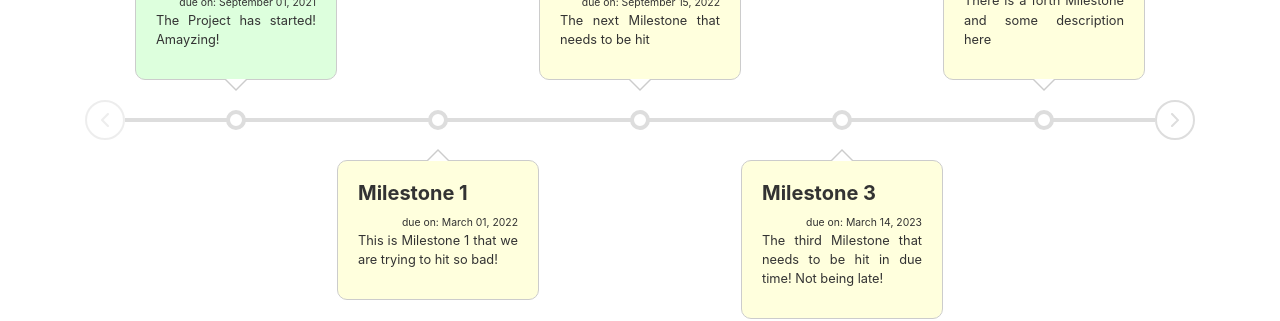
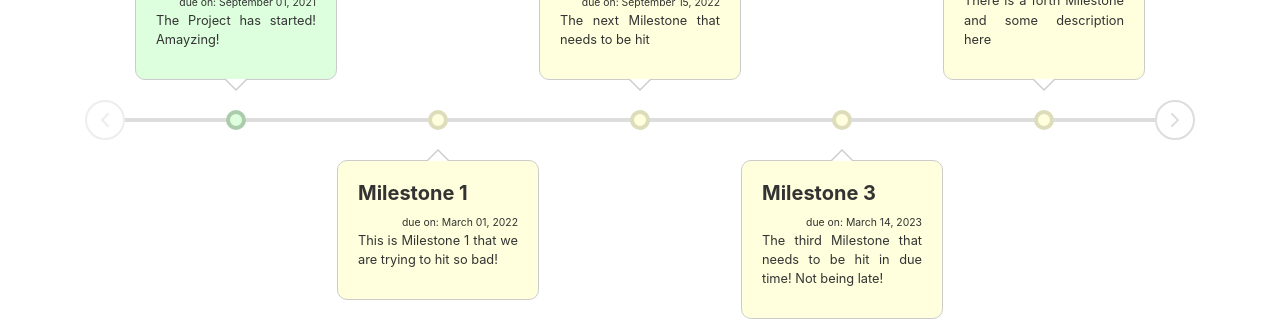
Before and after one commit to NC3-LU/coral-project, a Jekyll site: the page built from blog.md, in a window 1280 px wide. Shown: the part 299-620 px from the top of the page. Built offline with Jekyll 4.4.1, drawn with Linux system fonts in a browser that asks for light colours; nearby versions of some CDN libraries.

Commit message:
cleaned up the color for the timeline - anchor points now in the same color too

```diff
--- a/_layouts/blog.html
+++ b/_layouts/blog.html
@@ -9,13 +9,19 @@ title: Progress Updates
     <div class="timeline__wrap">
     <div class="timeline__items">
         {% for milestone in site.data.timeline %}
-        <div class="timeline__item">
-            {% assign backgroundcolor = "#FFFFDD" %}
-            {% if milestone.done %}
-                {% assign backgroundcolor = "#DDFFDD" %}
 
-            {% endif %}
-        <div class="timeline__content" style="background-color: {{ backgroundcolor }};">
+        {% if milestone.done %}
+            <div class="timeline__item timeline__item__done">
+        {% else %}
+            <div class="timeline__item timeline__item__not">
+        {% endif %}
+
+
+        {% if milestone.done %}
+            <div class="timeline__content timeline__content__done">
+        {% else %}
+            <div class="timeline__content timeline__content__not">
+        {% endif %}
             <h2>{{ milestone.title }}</h2>
             <div style="width: 100%; text-align: right; font-size: 0.65em;">due on: {{ milestone.date | date: '%B %d, %Y' }}</div>
             <p style="font-size: 0.8em; text-align: justify;">{{ milestone.description }}</p>
--- a/_layouts/default.html
+++ b/_layouts/default.html
@@ -15,7 +15,7 @@
 <link rel="stylesheet" href="https://stackpath.bootstrapcdn.com/bootstrap/4.1.3/css/bootstrap.min.css" integrity="sha384-MCw98/SFnGE8fJT3GXwEOngsV7Zt27NXFoaoApmYm81iuXoPkFOJwJ8ERdknLPMO" crossorigin="anonymous">
 
 <link href="{{ site.baseurl }}/assets/css/screen.css" rel="stylesheet">
-
+<link href="{{ site.baseurl }}/assets/css/custom.css" rel="stylesheet">
 <link href="{{ site.baseurl }}/assets/css/main.css" rel="stylesheet">
 
 <script src="{{ site.baseurl }}/assets/js/jquery.min.js"></script>
--- /dev/null
+++ b/assets/css/custom.css
@@ -0,0 +1,14 @@
+.timeline__item__done::after {
+    background-color: #DDFFDD;
+    border:4px solid #AACCAA;
+}
+.timeline__item__not::after {
+    background-color: #FFFFDD;
+    border:4px solid #DDDDBB;
+}
+.timeline__content__done {
+    background-color: #DDFFDD;
+}
+.timeline__content__not {
+    background-color: #FFFFDD;
+}
```
